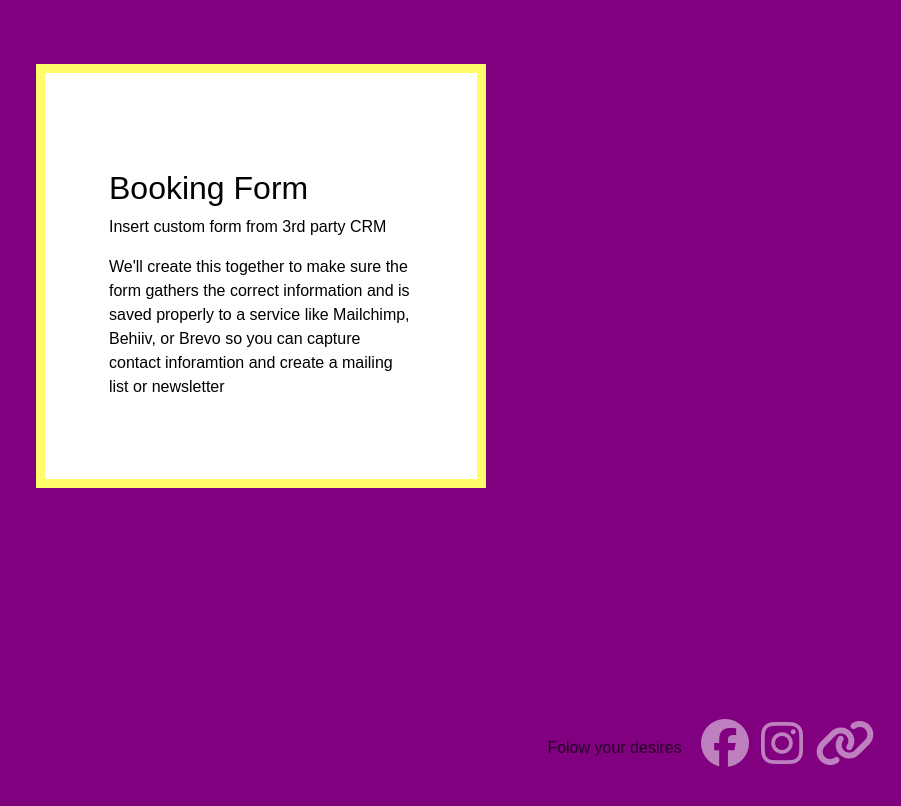
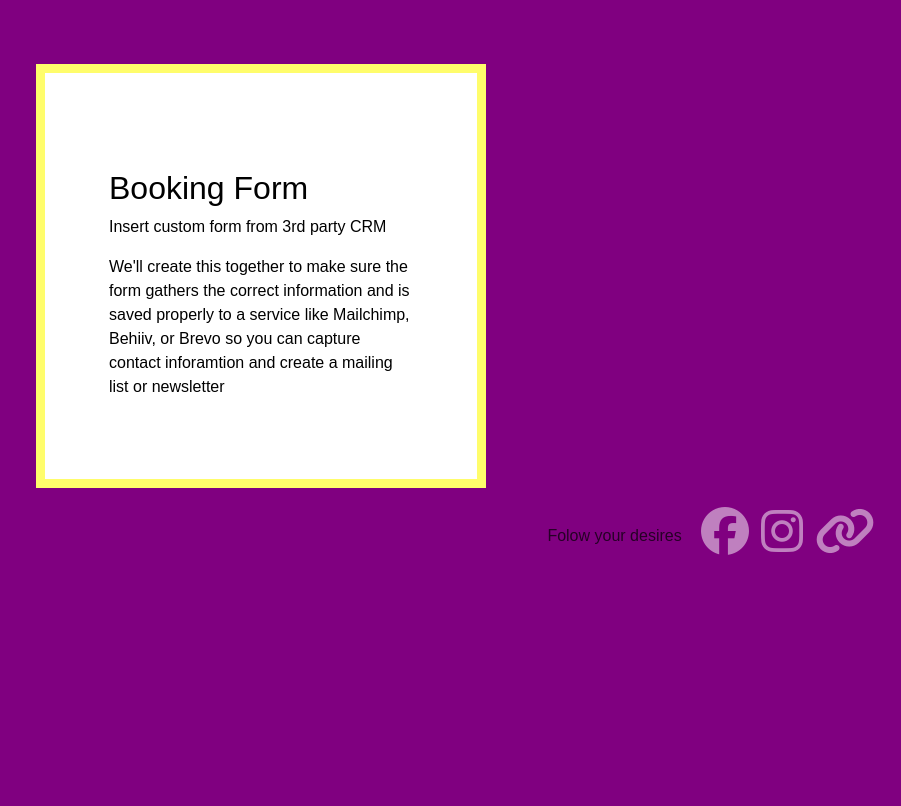
Before and after one commit to mmp-photos/DahliaDesire, a React (Vite) app: page /booking in a window 1280 px wide. Shown: the top 806 px of the page, without its empty margins (379-1280 px from the left). Built offline with nearby package versions, Linux system fonts and the light colour scheme; a web font is replaced by a local one.

Commit message:
Footer position now floating

```diff
--- a/src/components/Footer.jsx
+++ b/src/components/Footer.jsx
@@ -24,7 +24,7 @@ const Footer = ({ name, setName }) => {
     }
 
     return(
-        <footer style={{position: "absolute", bottom: "50px", width: "100%"}}>
+        <footer style={{bottom: "50px", width: "100%"}}>
             <span className="daddy-text opacity7">Folow your desires&nbsp; &nbsp;</span>
             <button onClick={() => handleClick('https://www.facebook.com/dahlia.desire/')}><i className="fa-brands fa-facebook"></i></button>
             <button onClick={() => handleClick('https://www.instagram.com/dahlia.desire/')}><i className="fa-brands fa-instagram"></i></button>
```
